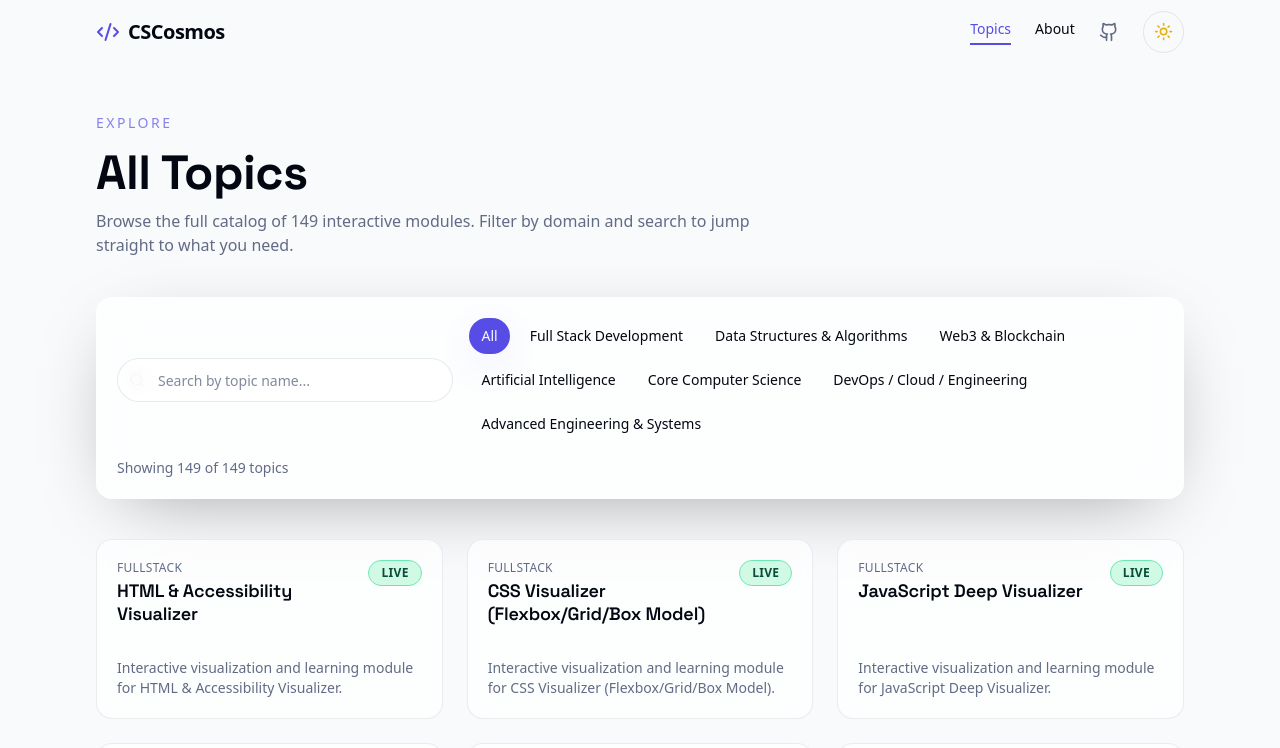
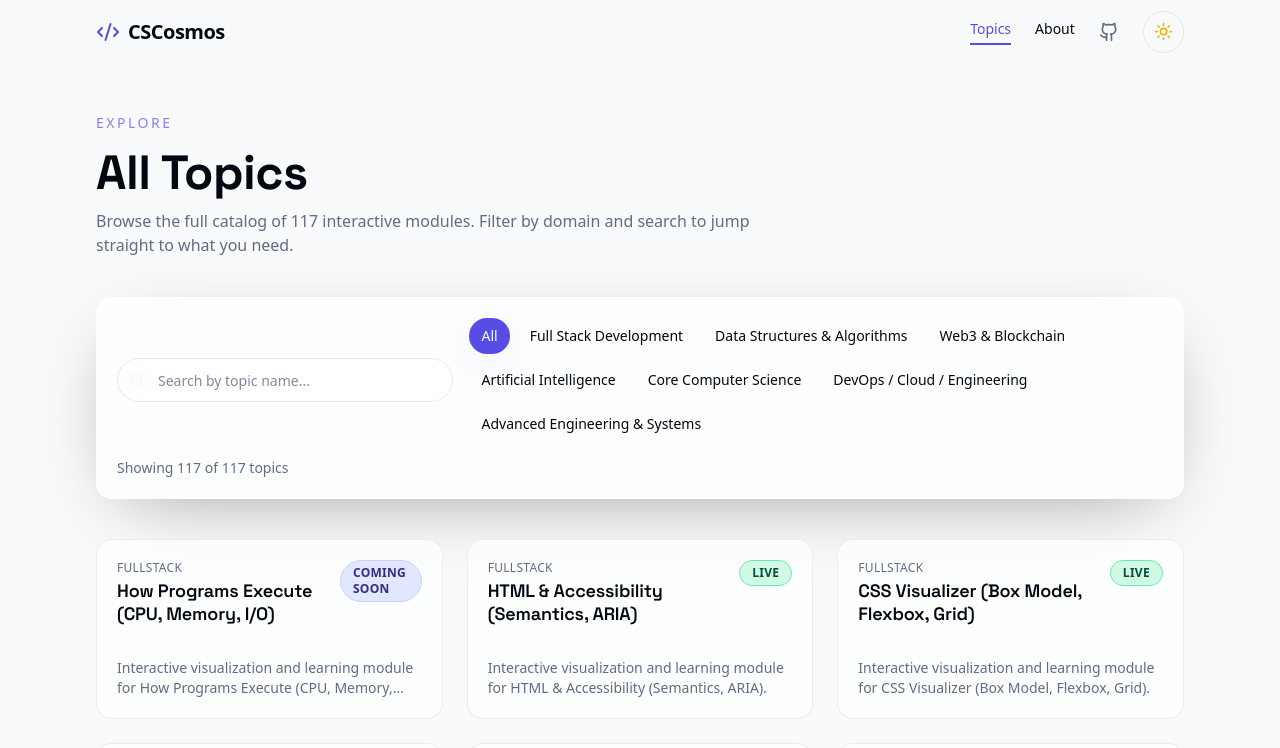
Before and after one commit to subhajitlucky/cscosmos, a React (Vite) app: page /topics in a window 1280 px wide. Shown: the top 748 px of the page. Built offline with nearby package versions, Linux system fonts and the light colour scheme.

Commit message:
updated topics, optimized them

```diff
--- a/src/data/topics.ts
+++ b/src/data/topics.ts
@@ -37,165 +37,133 @@ const createTopic = (name: string, domain: DomainKey, options?: TopicOptions): T
 
 export const topics: Topic[] = [
     // Full Stack Development
-    createTopic("HTML & Accessibility Visualizer", "fullstack", { status: 'active', url: "https://htmlviz.vercel.app" }),
-    createTopic("CSS Visualizer (Flexbox/Grid/Box Model)", "fullstack", { status: 'active', url: "https://cssviz.vercel.app" }),
-    createTopic("JavaScript Deep Visualizer", "fullstack", { status: 'active', url: "https://jsviz.vercel.app/" }),
-    createTopic("TypeScript Deep Dive + Compiler Visualizer", "fullstack", { status: 'active', url: "https://tsviz.vercel.app/" }),
-    createTopic("DOM & Browser Internals Website", "fullstack", { status: 'active', url: "https://browseruniverse.vercel.app/" }),
-    createTopic("Responsive Design & Layout System Visualizer", "fullstack"),
-    createTopic("React Visual Learning Website", "fullstack"),
-    createTopic("Next.js Architecture + Rendering Visualizer", "fullstack"),
-    createTopic("Vue Visual Explainer", "fullstack"),
-    createTopic("Svelte/SvelteKit Visual Learning", "fullstack"),
-    createTopic("TailwindCSS Visual Playground", "fullstack"),
-    createTopic("Node.js Internals + Event Loop Visualizer", "fullstack"),
-    createTopic("Express/Fastify Backend Playground", "fullstack"),
-    createTopic("Golang Backend + Memory/Goroutine Visualizer", "fullstack", { status: 'active', url: "https://golangviz.vercel.app" }),
-    createTopic("Rust Backend + Ownership/Borrow Checker Visualizer", "fullstack"),
-    createTopic("Python FastAPI Backend Learning Site", "fullstack"),
-    createTopic("GraphQL API Designer + Schema Visualizer", "fullstack"),
-    createTopic("REST API Architecture Website", "fullstack"),
-    createTopic("JWT & OAuth2 Flow Visualizer", "fullstack"),
-    createTopic("SQL Visualizer", "fullstack"),
-    createTopic("NoSQL Playground (MongoDB)", "fullstack"),
-    createTopic("Redis Visual Internals + Caching Website", "fullstack"),
-    createTopic("Microservices Visualizer", "fullstack"),
-    createTopic("Message Queue Visualizer", "fullstack"),
-    createTopic("Complete System Design Visual Learning Website", "fullstack"),
+    createTopic("How Programs Execute (CPU, Memory, I/O)", "fullstack"),
+    createTopic("HTML & Accessibility (Semantics, ARIA)", "fullstack", { status: 'active', url: "https://htmlviz.vercel.app" }),
+    createTopic("CSS Visualizer (Box Model, Flexbox, Grid)", "fullstack", { status: 'active', url: "https://cssviz.vercel.app" }),
+    createTopic("JavaScript Visualizer (Execution, Async, Memory)", "fullstack", { status: 'active', url: "https://jsviz.vercel.app/" }),
+    createTopic("TypeScript Visualizer (Types, Inference, Compiler)", "fullstack", { status: 'active', url: "https://tsviz.vercel.app/" }),
+    createTopic("Browser Internals (DOM, Rendering, Storage)", "fullstack", { status: 'active', url: "https://browseruniverse.vercel.app/" }),
+    createTopic("Web Security (XSS, CSRF, CSP, CORS)", "fullstack"),
+    createTopic("HTTP & Web Protocols (Headers, Caching)", "fullstack"),
+    createTopic("API Design (REST, GraphQL)", "fullstack"),
+    createTopic("Authentication & Authorization (JWT, OAuth2)", "fullstack"),
+    createTopic("React Visualizer (Hooks, Reconciliation)", "fullstack"),
+    createTopic("Next.js Visualizer (Routing, SSR, RSC)", "fullstack"),
+    createTopic("Vue Visualizer (Reactivity, Templates)", "fullstack"),
+    createTopic("Svelte / SvelteKit Visualizer (Compiler, Reactivity)", "fullstack"),
+    createTopic("TailwindCSS Playground (Utility-First CSS)", "fullstack"),
+    createTopic("Node.js Runtime (Event Loop, libuv)", "fullstack"),
+    createTopic("Go Backend Internals (Goroutines, Memory)", "fullstack", { status: 'active', url: "https://golangviz.vercel.app" }),
+    createTopic("Rust Backend Internals (Ownership, Concurrency)", "fullstack"),
+    createTopic("Python FastAPI Backend (Async, Dependency Injection)", "fullstack"),
+    createTopic("SQL Visualizer (Queries, Indexes)", "fullstack"),
+    createTopic("MongoDB Visualizer (Documents, Aggregation)", "fullstack"),
+    createTopic("Redis Visualizer (Caching, Data Structures)", "fullstack"),
+    createTopic("Message Queues Visualizer (Pub/Sub, Retries)", "fullstack"),
+    createTopic("Microservices Architecture (Services, Failures)", "fullstack"),
+    createTopic("System Design & Scalability (Caching, Sharding)", "fullstack"),
 
     // Data Structures & Algorithms
-    createTopic("Arrays & Strings Visualizer", "dsa", { status: 'active', url: "https://arrayviz.vercel.app/" }),
-    createTopic("Sorting Algorithms Visualizer", "dsa"),
-    createTopic("Binary Search Visualizer", "dsa"),
-    createTopic("Stacks Visualizer", "dsa"),
-    createTopic("Queues Visualizer", "dsa"),
-    createTopic("Linked List Pointer Visualizer", "dsa"),
-    createTopic("Binary Tree Traversal Visualizer", "dsa"),
-    createTopic("Binary Search Tree Visualizer", "dsa"),
-    createTopic("AVL / Red-Black Tree Visualizer", "dsa"),
-    createTopic("Heap & Priority Queue Visualizer", "dsa"),
-    createTopic("Segment Tree Visualizer", "dsa"),
-    createTopic("Fenwick Tree (BIT) Visualizer", "dsa"),
-    createTopic("Graph Explorer (BFS/DFS)", "dsa"),
-    createTopic("Shortest Path Visualizer", "dsa"),
-    createTopic("All-Pairs Path Visualizer (Floyd-Warshall)", "dsa"),
-    createTopic("MST Visualizer", "dsa"),
-    createTopic("SCC Visualizer", "dsa"),
-    createTopic("DP Visualizer", "dsa"),
-    createTopic("Knapsack Family Visualizer", "dsa"),
-    createTopic("String DP Visualizer", "dsa"),
-    createTopic("Number Theory Playground", "dsa"),
-    createTopic("Matrix Exponentiation Visualizer", "dsa"),
+    createTopic("Array Visualizer (Memory, Indexing)", "dsa", { status: 'active', url: "https://arrayviz.vercel.app/" }),
+    createTopic("String Algorithms (Encoding, Patterns)", "dsa"),
+    createTopic("Stack Visualizer (LIFO, Call Stack)", "dsa"),
+    createTopic("Queue Visualizer (FIFO, Scheduling)", "dsa"),
+    createTopic("Linked List Visualizer (Pointers, Nodes)", "dsa"),
+    createTopic("Sorting Algorithms (Stability, Complexity)", "dsa"),
+    createTopic("Binary Search (Monotonic Search)", "dsa"),
+    createTopic("Recursion Visualizer (Call Stack)", "dsa"),
+    createTopic("Amortized Analysis (Cost Models)", "dsa"),
+    createTopic("Hash Table (Hashing, Collisions)", "dsa"),
+    createTopic("Disjoint Set Union (Union-Find)", "dsa"),
+    createTopic("Binary Tree (Traversal, Structure)", "dsa"),
+    createTopic("Binary Search Tree (Ordering)", "dsa"),
+    createTopic("AVL Tree (Self-Balancing)", "dsa"),
+    createTopic("Red-Black Tree (Balancing Rules)", "dsa"),
+    createTopic("Heap & Priority Queue (Heap Property)", "dsa"),
+    createTopic("Graph Traversal BFS (Level Order)", "dsa"),
+    createTopic("Graph Traversal DFS (Depth Order)", "dsa"),
+    createTopic("Shortest Path Algorithms (Relaxation)", "dsa"),
+    createTopic("Minimum Spanning Tree (Greedy Cuts)", "dsa"),
+    createTopic("Strongly Connected Components (Graph Cycles)", "dsa"),
+    createTopic("Dynamic Programming (State Transitions)", "dsa"),
+    createTopic("Knapsack Problem (Constraints)", "dsa"),
+    createTopic("String Dynamic Programming (Patterns)", "dsa"),
+    createTopic("Segment Tree (Range Queries)", "dsa"),
+    createTopic("Fenwick Tree / BIT (Prefix Sums)", "dsa"),
+    createTopic("Trie (Prefix Tree)", "dsa"),
+    createTopic("Suffix Array (String Indexing)", "dsa"),
+    createTopic("Suffix Tree (Compressed Trie)", "dsa"),
+    createTopic("Number Theory (GCD, Modulo)", "dsa"),
+    createTopic("Matrix Exponentiation (Fast Power)", "dsa"),
+    createTopic("Computational Geometry (Points, Lines)", "dsa"),
+    createTopic("Randomized Algorithms (Probability)", "dsa"),
+    createTopic("Approximation Algorithms (Near-Optimal)", "dsa"),
+    createTopic("NP-Completeness (Reductions)", "dsa"),
 
     // Web3 & Blockchain
-    createTopic("Solidity Visual Learning Site", "web3"),
-    createTopic("Rust (Solana) Smart Contract Learning Site", "web3"),
-    createTopic("EVM Storage Layout Visualizer", "web3"),
-    createTopic("EVM Instruction Stepper & Debugger", "web3"),
-    createTopic("Transaction Lifecycle Visualizer", "web3"),
-    createTopic("Gas & Opcode Cost Visualizer", "web3"),
-    createTopic("Blockchain Block Explorer Simulator", "web3"),
-    createTopic("Merkle Tree / Patricia Trie Visualizer", "web3"),
-    createTopic("Proof-of-Work Simulator", "web3"),
-    createTopic("Proof-of-Stake Simulator", "web3"),
-    createTopic("Layer-2 Rollups Visualizer", "web3"),
-    createTopic("Smart Contract Security Playground", "web3"),
-    createTopic("Attack Simulation Website", "web3"),
-    createTopic("Hashing & Digital Signature Visualizer", "web3"),
-    createTopic("Cryptography Fundamentals Visualizer", "web3"),
-    createTopic("Zero-Knowledge Proofs Visualizer", "web3"),
+    createTopic("Blockchain Fundamentals (Blocks, Transactions)", "web3"),
+    createTopic("Cryptography Fundamentals (Hashing, Signatures)", "web3"),
+    createTopic("Merkle Tree Visualizer (Integrity)", "web3"),
+    createTopic("Patricia Trie Visualizer (State Storage)", "web3"),
+    createTopic("Blockchain Consensus (PoW, PoS)", "web3"),
+    createTopic("Blockchain P2P Networking (Gossip)", "web3"),
+    createTopic("EVM Internals (Storage, Execution)", "web3"),
+    createTopic("Solidity Smart Contracts (EVM Logic)", "web3"),
+    createTopic("Solana / Rust Contracts (Parallel Execution)", "web3"),
+    createTopic("Smart Contract Security (Attacks, Defenses)", "web3"),
+    createTopic("MEV & Blockchain Attacks (Front-Running)", "web3"),
+    createTopic("Layer-2 Rollups (Optimistic, ZK)", "web3"),
+    createTopic("Zero-Knowledge Proofs (Privacy)", "web3"),
+    createTopic("Account Abstraction (Smart Accounts)", "web3"),
+    createTopic("Cross-Chain Bridges (Interoperability)", "web3"),
+    createTopic("Light Clients (Verification)", "web3"),
+    createTopic("DAOs & Tokenomics (Governance)", "web3"),
 
     // Artificial Intelligence
-    createTopic("Linear Algebra Visualizer", "ai"),
-    createTopic("Probability & Statistics Visualizer", "ai"),
-    createTopic("Optimization Algorithms Visualizer", "ai"),
-    createTopic("ML Basics Website", "ai"),
-    createTopic("Decision Trees + Random Forest Visualizer", "ai"),
-    createTopic("SVM Visualizer", "ai"),
-    createTopic("Feedforward Neural Network Visualizer", "ai"),
-    createTopic("Backpropagation Visualizer", "ai"),
-    createTopic("Activation Functions Playground", "ai"),
-    createTopic("CNN Visualizer", "ai"),
-    createTopic("RNN/LSTM/GRU Visualizer", "ai"),
-    createTopic("GAN Visualizer", "ai"),
-    createTopic("Convolution Visualizer", "ai"),
-    createTopic("Self-Attention Visualizer", "ai"),
-    createTopic("Multi-Head Attention Playground", "ai"),
-    createTopic("Positional Encoding Visualizer", "ai"),
-    createTopic("Transformer Encoder/Decoder Visualizer", "ai"),
-    createTopic("Tokenizer Visualizer", "ai"),
-    createTopic("LLM Training Process Visualizer", "ai"),
-    createTopic("RAG Visualizer", "ai"),
-    createTopic("Vector Database Visualizer", "ai"),
-    createTopic("Reinforcement Learning Playground", "ai"),
-    createTopic("Object Detection / YOLO Visualizer", "ai"),
-    createTopic("Diffusion Models Visualizer", "ai"),
-    createTopic("End-to-end ML Pipeline Visualizer", "ai"),
-    createTopic("Model Deployment & Monitoring Playground", "ai"),
-    createTopic("GPU & CUDA Programming Basics Visualizer", "ai"),
-    createTopic("Distributed Training & Parallelization Visualizer", "ai"),
-    createTopic("ML Compiler & Inference Optimization Visualizer", "ai"),
+    createTopic("Math for Machine Learning (Linear Algebra, Probability)", "ai"),
+    createTopic("Optimization Algorithms (Gradient Descent)", "ai"),
+    createTopic("Machine Learning Fundamentals (Bias-Variance)", "ai"),
+    createTopic("Decision Trees (Splits)", "ai"),
+    createTopic("Random Forests (Ensembles)", "ai"),
+    createTopic("Support Vector Machines (Margins)", "ai"),
+    createTopic("Neural Networks (Backpropagation)", "ai"),
+    createTopic("Convolutional Neural Networks (Filters)", "ai"),
+    createTopic("Recurrent Neural Networks (Sequences)", "ai"),
+    createTopic("Generative Adversarial Networks (Adversarial Training)", "ai"),
+    createTopic("Diffusion Models (Noise Removal)", "ai"),
+    createTopic("Reinforcement Learning (Agents, Rewards)", "ai"),
+    createTopic("Transformers & Attention (Self-Attention)", "ai"),
+    createTopic("LLM Systems (Tokenizers, RAG, Vector DBs)", "ai"),
+    createTopic("ML Engineering (Training, Deployment)", "ai"),
 
     // Core Computer Science
-    createTopic("Pointers & Memory Layout Visualizer", "corecs"),
-    createTopic("Process & Thread Visualizer", "corecs"),
-    createTopic("Scheduling Algorithms Visualizer", "corecs"),
-    createTopic("Virtual Memory & Paging Visualizer", "corecs"),
-    createTopic("Deadlock & Synchronization Visualizer", "corecs"),
-    createTopic("System Calls Visualizer", "corecs"),
-    createTopic("Interrupts & IDT Visualizer", "corecs"),
-    createTopic("TCP Handshake Visualizer", "corecs"),
-    createTopic("TCP vs UDP Deep Comparison & Simulator", "corecs"),
-    createTopic("DNS Lookup Visualizer", "corecs"),
-    createTopic("HTTP Lifecycle Visualizer", "corecs"),
-    createTopic("HTTP/2 & HTTP/3 Internals Visualizer", "corecs"),
-    createTopic("SSL/TLS Handshake Visualizer", "corecs"),
-    createTopic("TLS Internals Beyond Handshake Visualizer", "corecs"),
-    createTopic("Network Routing & Packet Flow Visualizer", "corecs"),
-    createTopic("Indexes & B+ Trees Visualizer", "corecs"),
-    createTopic("Query Execution Planner Visualizer", "corecs"),
-    createTopic("ACID & Isolation Levels Simulator", "corecs"),
-    createTopic("LSM Tree Visualizer", "corecs"),
-    createTopic("Write-Ahead Log & Compaction Visualizer", "corecs"),
-    createTopic("MVCC & Snapshot Isolation Visualizer", "corecs"),
-    createTopic("Replication & Sharding Visualizer", "corecs"),
-    createTopic("Consensus Algorithm Visualizer", "corecs"),
-    createTopic("Lexer/Parser → AST Visualizer", "corecs"),
-    createTopic("VM & Bytecode Execution Visualizer", "corecs"),
-    createTopic("Bytecode/IR Optimization Visualizer", "corecs"),
-    createTopic("Garbage Collector Internals Visualizer", "corecs"),
-    createTopic("Memory Allocation & Heap Manager Visualizer", "corecs"),
-    createTopic("Filesystem Internals Visualizer", "corecs"),
-    createTopic("OS Security & Isolation Visualizer", "corecs"),
+    createTopic("Operating Systems Internals (Processes, Memory)", "corecs"),
+    createTopic("Computer Architecture (CPU, Caches)", "corecs"),
+    createTopic("Computer Networks Internals (TCP/IP)", "corecs"),
+    createTopic("Database Internals (Indexes, Transactions)", "corecs"),
+    createTopic("Compilers & Runtime Internals (AST, Bytecode)", "corecs"),
 
     // DevOps / Cloud / Engineering
-    createTopic("Git Commit/Branch/Rebase Visualizer", "devops"),
-    createTopic("Docker Internals Visualizer", "devops"),
-    createTopic("Kubernetes Visualizer", "devops"),
-    createTopic("AWS Architecture Playground", "devops"),
-    createTopic("Serverless Architecture Visualizer", "devops"),
-    createTopic("Linux Internals Visualizer", "devops"),
-    createTopic("Shell Commands Sandbox", "devops"),
-    createTopic("CI/CD Pipeline Visualizer", "devops"),
-    createTopic("Packaging & Build Tools Visualizer", "devops"),
-    createTopic("API Documentation / OpenAPI Visualizer", "devops"),
+    createTopic("Git & Version Control (Commits, Branches)", "devops"),
+    createTopic("Docker & Containers (Isolation)", "devops"),
+    createTopic("Kubernetes & Orchestration (Scheduling)", "devops"),
+    createTopic("Cloud Architecture Visualizer (AWS, Scaling)", "devops"),
+    createTopic("CI/CD Pipeline Visualizer (Build, Deploy)", "devops"),
+    createTopic("Infrastructure as Code (Terraform)", "devops"),
+    createTopic("Load Balancing (Traffic Distribution)", "devops"),
+    createTopic("Rate Limiting (Throttling)", "devops"),
+    createTopic("Observability Systems (Logs, Metrics)", "devops"),
+    createTopic("Site Reliability Engineering (SLIs, SLOs)", "devops"),
+    createTopic("Disaster Recovery (Backups)", "devops"),
+    createTopic("Chaos Engineering (Failure Injection)", "devops"),
 
     // Advanced Engineering & Systems
-    createTopic("Software Architecture Patterns Visualizer", "advanced"),
-    createTopic("Domain-Driven Design Visualizer", "advanced"),
-    createTopic("Testing & QA Automation Visualizer", "advanced"),
-    createTopic("API Authentication & Authorization Visualizer", "advanced"),
-    createTopic("Cybersecurity Fundamentals Visualizer", "advanced"),
-    createTopic("Side-Channel Attacks & Defenses Visualizer", "advanced"),
-    createTopic("Realtime Systems & WebSocket Visualizer", "advanced"),
-    createTopic("Event Sourcing & CQRS Visualizer", "advanced"),
-    createTopic("Observability Playground", "advanced"),
-    createTopic("Performance Engineering Visualizer", "advanced"),
-    createTopic("Reverse Engineering & Assembly Playground", "advanced"),
-    createTopic("Raft Consensus Algorithm Visualizer", "advanced"),
-    createTopic("Leader Election Visualizer", "advanced"),
-    createTopic("Vector Clocks & Causality Visualizer", "advanced"),
-    createTopic("Gossip Protocol & Partition Simulation Visualizer", "advanced"),
-    createTopic("Bootloader & Kernel Boot Process Visualizer", "advanced"),
-    createTopic("Formal Verification & Symbolic Execution Visualizer", "advanced"),
+    createTopic("Distributed Systems Visualizer (Replication, Consistency)", "advanced"),
+    createTopic("Event Sourcing & CQRS (Write/Read Models)", "advanced"),
+    createTopic("Streaming Systems (Event Time)", "advanced"),
+    createTopic("Security Engineering (Threat Models)", "advanced"),
+    createTopic("Performance Engineering (Profiling)", "advanced"),
+    createTopic("Reverse Engineering & Assembly (Low-Level Code)", "advanced"),
+    createTopic("Bootloader & Kernel Boot Process (Startup)", "advanced"),
+    createTopic("Formal Verification (Program Correctness)", "advanced"),
 ];
```
Also changed, not shown: goal.json (+191 -141 lines), 1 other file (tests, documents, lock files or other folders).
